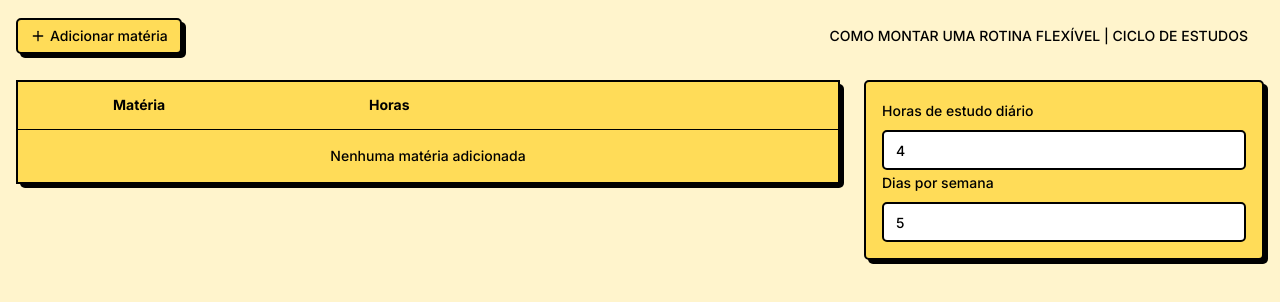
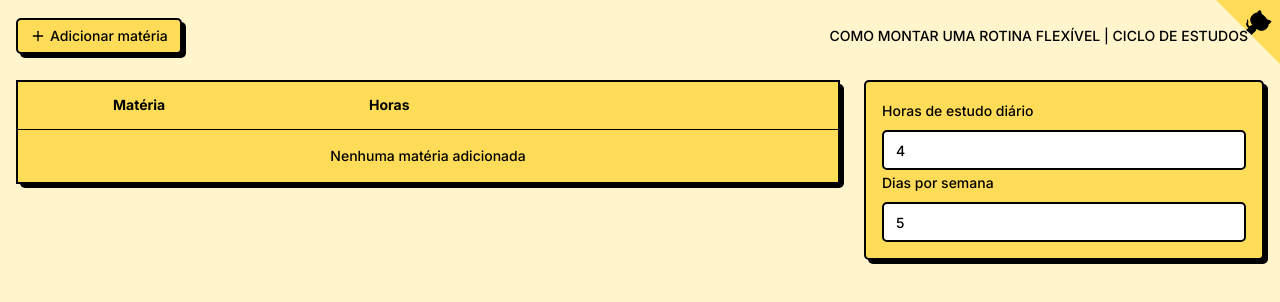
Before and after one commit to Jackson-Vieira/study-cycles, a Next.js app: page / in a window 1280 px wide. Shown: the top 302 px of the page. Built offline with nearby package versions, Linux system fonts and the light colour scheme.

Commit message:
feat: add GithubCorner component to RootLayout

```diff
--- a/src/app/layout.tsx
+++ b/src/app/layout.tsx
@@ -2,6 +2,7 @@
 import { Inter } from 'next/font/google'
 import './globals.css'
 import { cn } from '@/lib/utils'
+import { GithubCorner } from '@/components/github-corner'
 
 const inter = Inter({ subsets: ['latin'] })
 
@@ -21,6 +22,7 @@
       <body
         className={cn(inter.className, 'antialiased min-h-svh flex flex-col')}
       >
+        <GithubCorner />
         {children}
       </body>
     </html>
--- /dev/null
+++ b/src/components/github-corner.tsx
@@ -0,0 +1,32 @@
+import Link from 'next/link'
+import { ComponentProps } from 'react'
+
+function IconOctocat(props: ComponentProps<'svg'>) {
+  return (
+    <svg
+      xmlns="http://www.w3.org/2000/svg"
+      width="80"
+      height="80"
+      viewBox="0 0 250 250"
+      fill="#fff"
+      aria-label="GitHub"
+      {...props}
+    >
+      <path d="M0 0l115 115h15l12 27 108 108V0z" fill="#FFDC58" />
+      <path d="M128 109c-15-9-9-19-9-19 3-7 2-11 2-11-1-7 3-2 3-2 4 5 2 11 2 11-3 10 5 15 9 16" />
+      <path d="M115 115s4 2 5 0l14-14c3-2 6-3 8-3-8-11-15-24 2-41 5-5 10-7 16-7 1-2 3-7 12-11 0 0 5 3 7 16 4 2 8 5 12 9s7 8 9 12c14 3 17 7 17 7-4 8-9 11-11 11 0 6-2 11-7 16-16 16-30 10-41 2 0 3-1 7-5 11l-12 11c-1 1 1 5 1 5z" />
+    </svg>
+  )
+}
+
+export function GithubCorner() {
+  return (
+    <Link
+      href="https://github.com/ruangustavo/study-cycles"
+      className="absolute right-0 top-0 z-20 cursor-pointer xl:fixed"
+      target="_blank"
+    >
+      <IconOctocat className="size-16 fill-black" />
+    </Link>
+  )
+}
```
